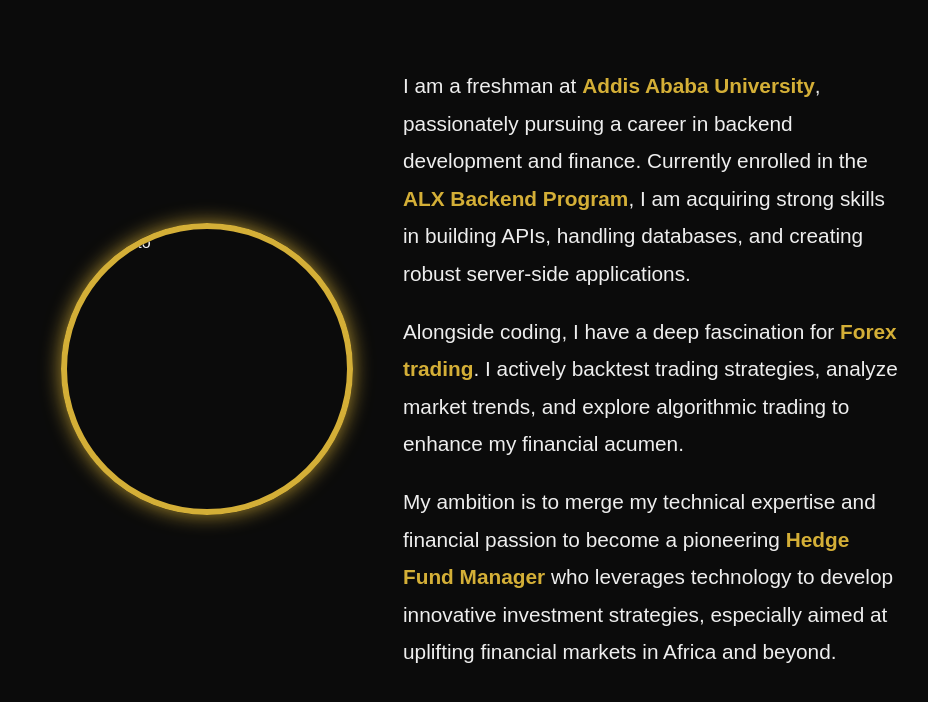
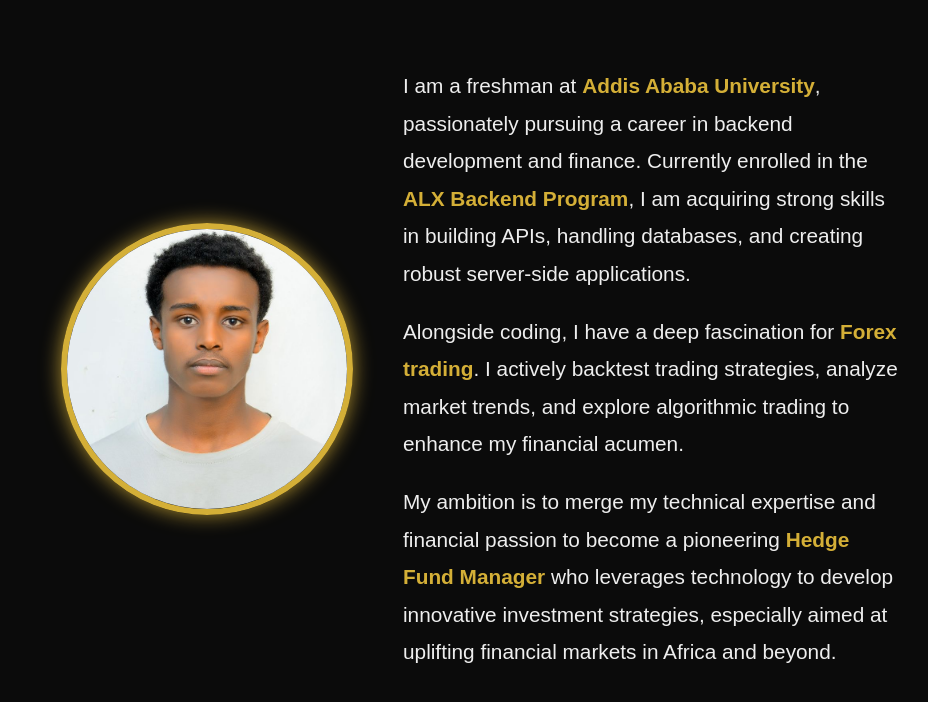
Before and after one commit to Nat-na-el/Portfolio, a plain HTML site: page index.html in a window 1280 px wide. Shown: the part 588-1290 px from the top of the page, without its empty margins (158-1086 px from the left). Drawn offline with Linux system fonts and the light colour scheme.

Commit message:
Update index.html

```diff
--- a/index.html
+++ b/index.html
@@ -252,7 +252,7 @@
     <section>
       <h2>About Me</h2>
       <div class="about-container">
-        <img src="me.png" alt="My Photo">
+        <img src="me.jpg" alt="My Photo">
         <div class="about-text">
           <p>
             I am a freshman at <strong>Addis Ababa University</strong>,
```
